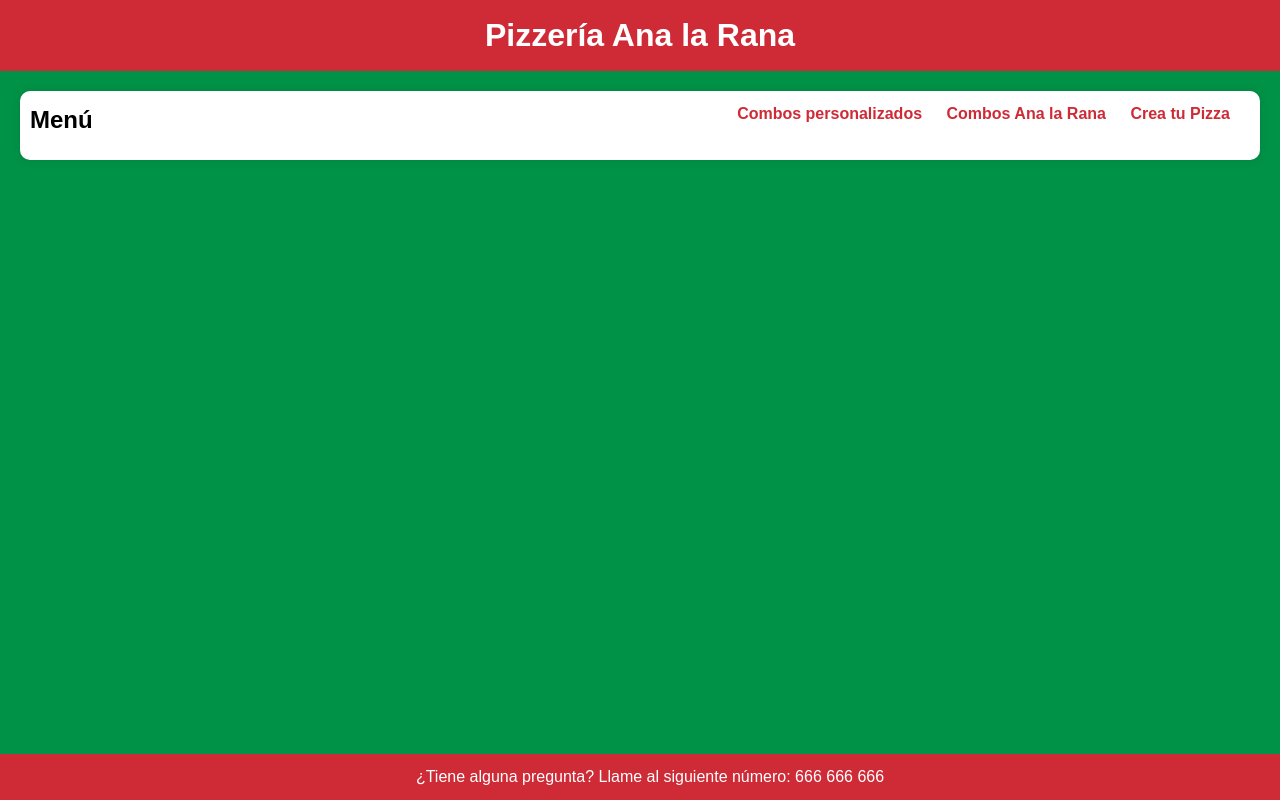
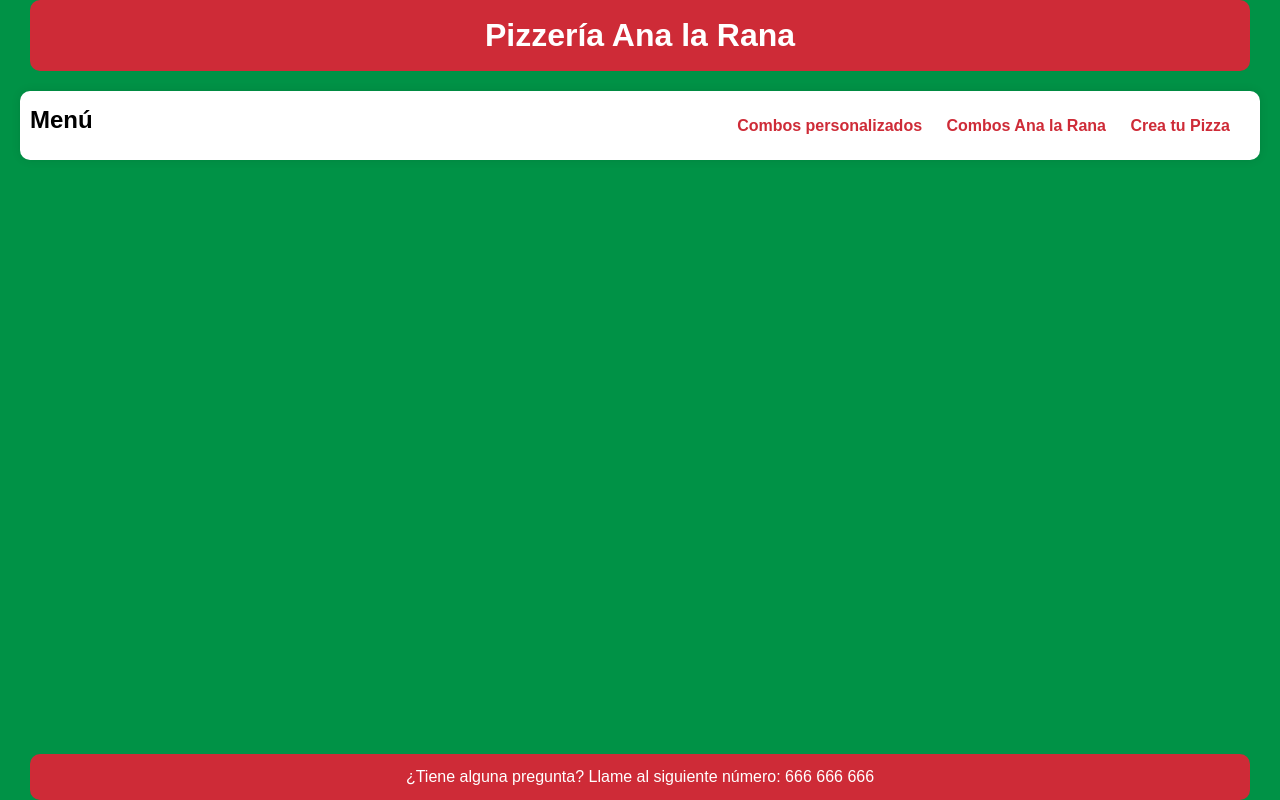
Before and after one commit to AnaLopezP/PatronesEstrEval, a Flask app: page /home in a window 1280 px wide. Run offline with Flask 3, Linux system fonts and the light colour scheme.

Commit message:
detallitos

```diff
--- a/pizzeria/aplicacionPIZZ/static/css/estilos.css
+++ b/pizzeria/aplicacionPIZZ/static/css/estilos.css
@@ -9,6 +9,13 @@ body {
     line-height: 1.6;
     background-color: rgb(0 146 70);
     color: #333;
+}
+
+header, footer {
+    max-width: 1200px; /* Ancho máximo del elemento */
+    margin: 0 auto; /* Centra el elemento en el espacio restante horizontalmente */
+    border-radius: 10px; /* Bordes más redondos */
+
 }
 
 header {
@@ -29,11 +36,13 @@ section#Menu {
     box-shadow: 0 0 10px rgba(0, 0, 0, 0.1);
     display: flex; /* Hacer que los elementos internos sean flexibles */
     justify-content: space-between; /* Espacio entre los elementos flexibles */
+    align-items: center; /* Centrar los elementos flexibles */
 }
 
 section#Menu h2 {
     color: rgb(0, 0, 0);
     margin-bottom: 10px;
+
 }
 
 ul {
@@ -42,6 +51,7 @@ ul {
 
 menu-links {
     display: flex; /* Hacer que los enlaces sean flexibles */
+    align-items: center; /* Centrar verticalmente los enlaces */
 }
 
 li {
@@ -62,13 +72,18 @@ a:hover {
 }
 
 footer {
+        border-radius: 10px; /* Bordes más redondos */
+
     color: rgb(255 255 255);
     background-color: rgb(206 43 55);
     text-align: center;
     padding: 10px;
     position: fixed;
     bottom: 0;
-    width: 100%;
+    left: 0; /* Ajusta la posición izquierda a 0 */
+    right: 0; /* Ajusta la posición derecha a 0 */
+    max-width: 1200px; /* Ancho máximo del elemento */
+    margin: 0 auto; /* Centra el elemento en el espacio restante horizontalmente */
 }
 
 /* Estilos específicos para el formulario */
```
